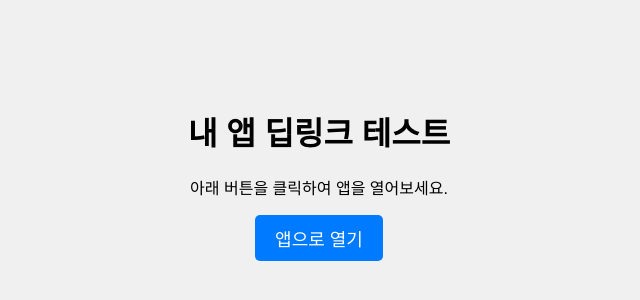
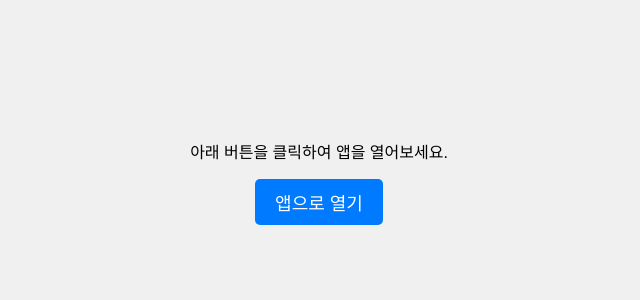
Before and after one commit to tangoOptonics/tangoOptonics.github.io, a plain HTML site: page index.html in a window 1280 px wide. Shown: the part 226-526 px from the top of the page, without its empty margins (321-961 px from the left). Drawn offline with Linux system fonts and the light colour scheme.

Commit message:
Update index.html

```diff
--- a/index.html
+++ b/index.html
@@ -3,7 +3,7 @@
 <head>
     <meta charset="UTF-8">
     <meta name="viewport" content="width=device-width, initial-scale=1.0">
-    <title>내 앱 딥링크 테스트</title>
+    <title>TangoQ</title>
     <style>
         body {
             font-family: Arial, sans-serif;
@@ -30,7 +30,7 @@
 </head>
 <body>
     <div class="container">
-        <h1>내 앱 딥링크 테스트</h1>
+
         <p>아래 버튼을 클릭하여 앱을 열어보세요.</p>
         <a href="https://tangooptonics.github.io/?content=testValue" class="btn" id="openApp">앱으로 열기</a>
     </div>
```
